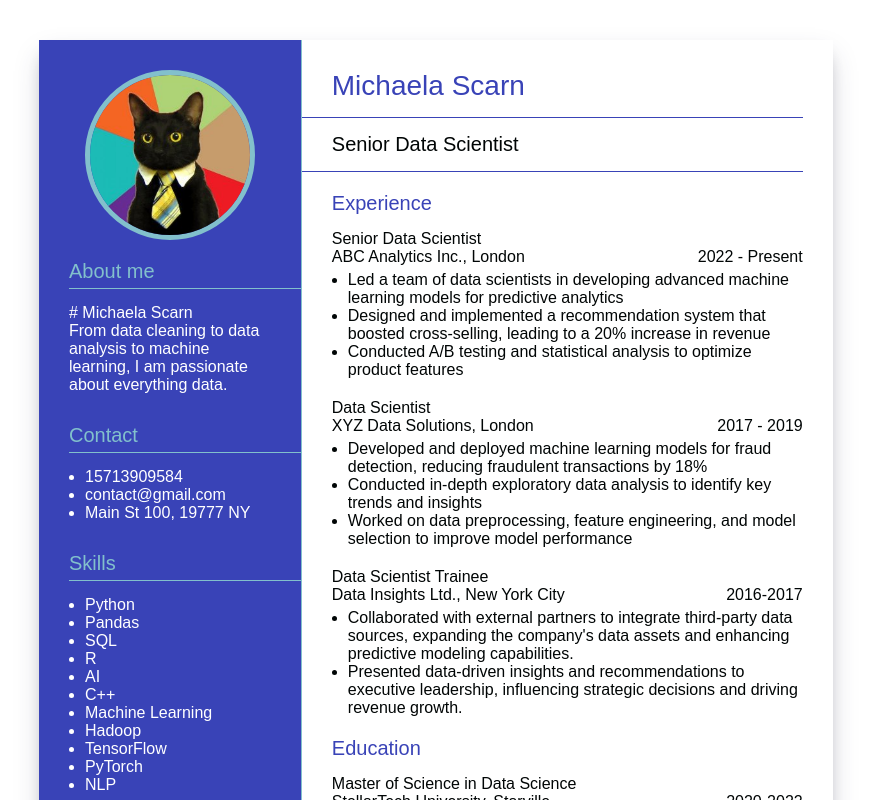
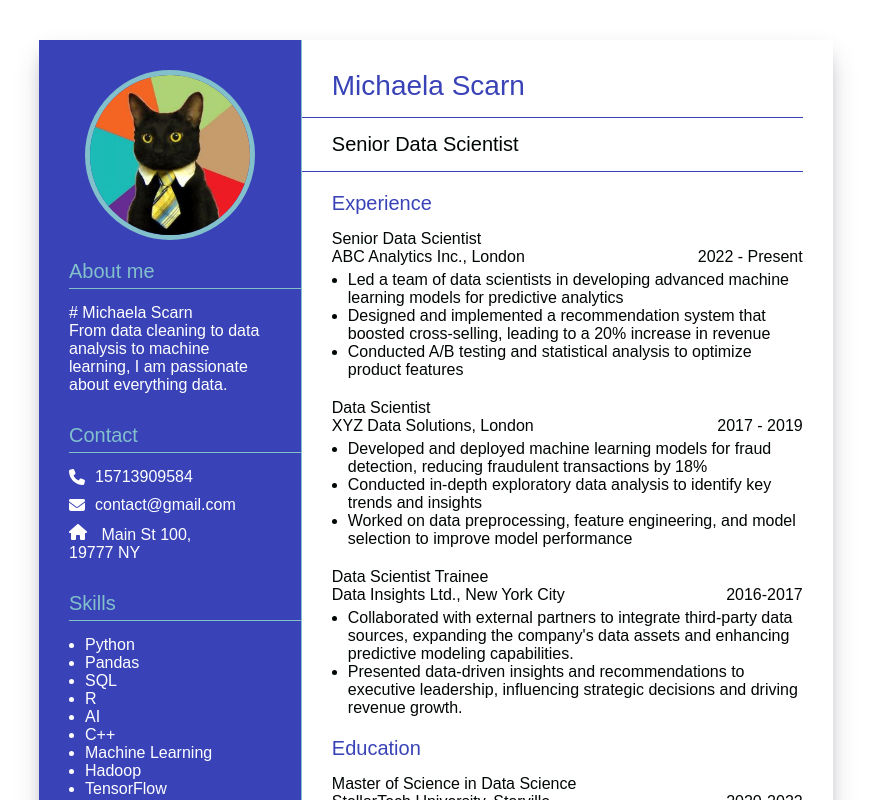
Before and after one commit to gervais-amoah/resume-builder, a Vue app: page / in a window 1280 px wide. Shown: the top 800 px of the page, without its empty margins (1-872 px from the left). Built offline with nearby package versions, Linux system fonts and the light colour scheme.

Commit message:
Add icon to the contact info list

```diff
--- a/src/components/ContactInfo.vue
+++ b/src/components/ContactInfo.vue
@@ -10,11 +10,82 @@
 </script>
 
 <template>
-  <ul>
-    <li contenteditable @blur="updateContact($event, 'phone')">{{ contact.phone }}</li>
-    <li contenteditable @blur="updateContact($event, 'email')">{{ contact.email }}</li>
-    <li contenteditable @blur="updateContact($event, 'address')">{{ contact.address }}</li>
+  <ul class="contact">
+    <li>
+      <svg
+        xmlns="http://www.w3.org/2000/svg"
+        height="16"
+        width="16"
+        fill="#fff"
+        viewBox="0 0 512 512"
+      >
+        <!--!Font Awesome Free 6.5.1 by @fontawesome - https://fontawesome.com License - https://fontawesome.com/license/free Copyright 2023 Fonticons, Inc. -->
+        <path
+          d="M164.9 24.6c-7.7-18.6-28-28.5-47.4-23.2l-88 24C12.1 30.2 0 46 0 64C0 311.4 200.6 512 448 512c18 0 33.8-12.1 38.6-29.5l24-88c5.3-19.4-4.6-39.7-23.2-47.4l-96-40c-16.3-6.8-35.2-2.1-46.3 11.6L304.7 368C234.3 334.7 177.3 277.7 144 207.3L193.3 167c13.7-11.2 18.4-30 11.6-46.3l-40-96z"
+        />
+      </svg>
+      <span contenteditable @blur="updateContact($event, 'phone')">{{ contact.phone }}</span>
+    </li>
+
+    <li>
+      <svg
+        xmlns="http://www.w3.org/2000/svg"
+        height="16"
+        width="16"
+        fill="#fff"
+        viewBox="0 0 512 512"
+      >
+        <!--!Font Awesome Free 6.5.1 by @fontawesome - https://fontawesome.com License - https://fontawesome.com/license/free Copyright 2023 Fonticons, Inc. -->
+        <path
+          d="M48 64C21.5 64 0 85.5 0 112c0 15.1 7.1 29.3 19.2 38.4L236.8 313.6c11.4 8.5 27 8.5 38.4 0L492.8 150.4c12.1-9.1 19.2-23.3 19.2-38.4c0-26.5-21.5-48-48-48H48zM0 176V384c0 35.3 28.7 64 64 64H448c35.3 0 64-28.7 64-64V176L294.4 339.2c-22.8 17.1-54 17.1-76.8 0L0 176z"
+        />
+      </svg>
+      <span contenteditable @blur="updateContact($event, 'email')">
+        {{ contact.email }}
+      </span>
+    </li>
+    <li>
+      <span contenteditable @blur="updateContact($event, 'address')">
+        <svg
+          xmlns="http://www.w3.org/2000/svg"
+          height="16"
+          width="18"
+          fill="#fff"
+          viewBox="0 0 576 512"
+        >
+          <!--!Font Awesome Free 6.5.1 by @fontawesome - https://fontawesome.com License - https://fontawesome.com/license/free Copyright 2023 Fonticons, Inc. -->
+          <path
+            d="M575.8 255.5c0 18-15 32.1-32 32.1h-32l.7 160.2c0 2.7-.2 5.4-.5 8.1V472c0 22.1-17.9 40-40 40H456c-1.1 0-2.2 0-3.3-.1c-1.4 .1-2.8 .1-4.2 .1H416 392c-22.1 0-40-17.9-40-40V448 384c0-17.7-14.3-32-32-32H256c-17.7 0-32 14.3-32 32v64 24c0 22.1-17.9 40-40 40H160 128.1c-1.5 0-3-.1-4.5-.2c-1.2 .1-2.4 .2-3.6 .2H104c-22.1 0-40-17.9-40-40V360c0-.9 0-1.9 .1-2.8V287.6H32c-18 0-32-14-32-32.1c0-9 3-17 10-24L266.4 8c7-7 15-8 22-8s15 2 21 7L564.8 231.5c8 7 12 15 11 24z"
+          />
+        </svg>
+        {{ contact.address }}
+      </span>
+    </li>
   </ul>
 </template>
 
-<style scoped></style>
+<style scoped>
+.contact li {
+  display: flex;
+  align-items: center;
+  flex-wrap: wrap;
+  margin-bottom: 10px;
+}
+
+.contact li:last-child {
+  margin-bottom: 0;
+}
+
+.contact svg {
+  display: inline-block;
+  margin-right: 10px;
+}
+
+.contact span {
+  width: 80%;
+}
+
+#resume .contact {
+  padding-inline-start: 0;
+}
+</style>
```
